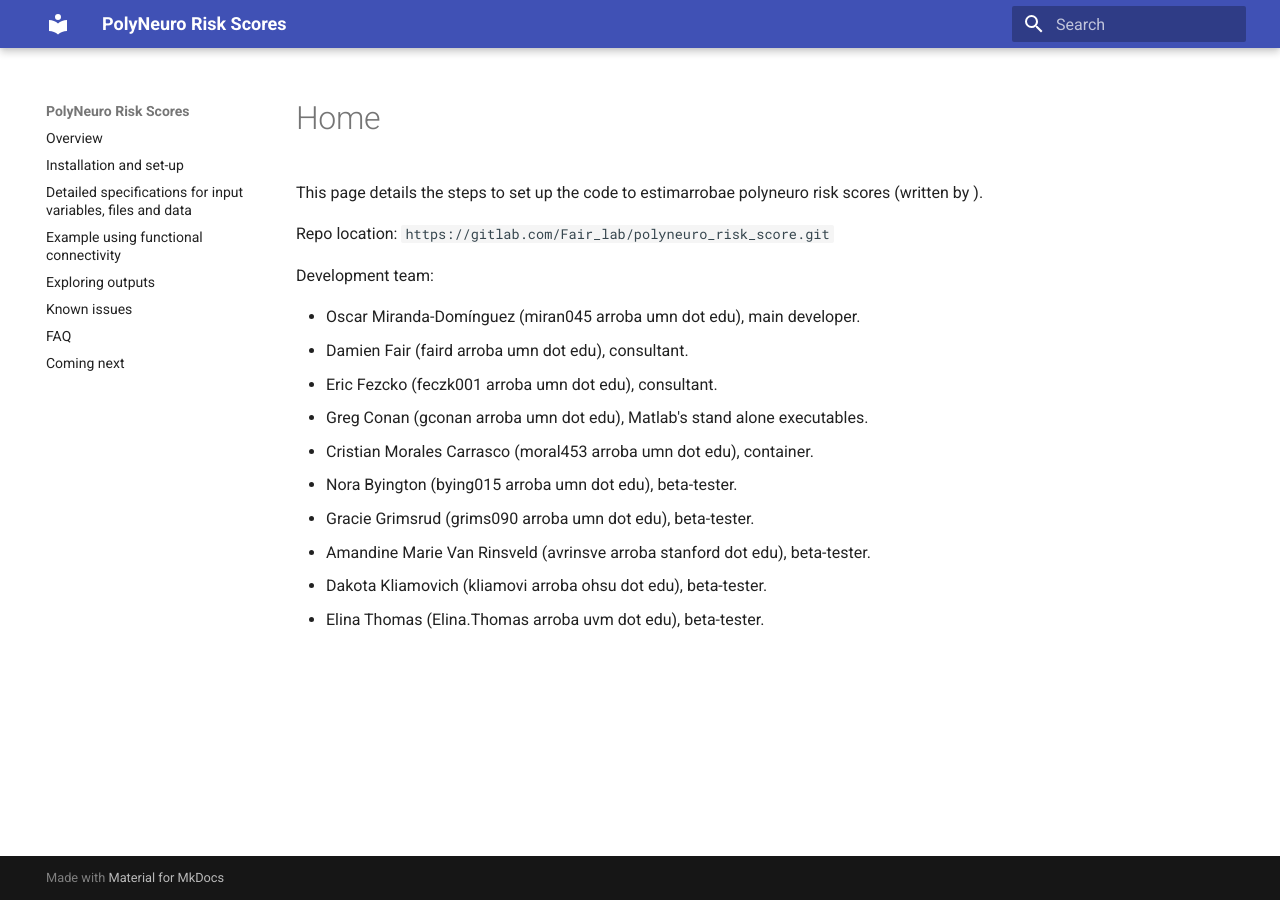
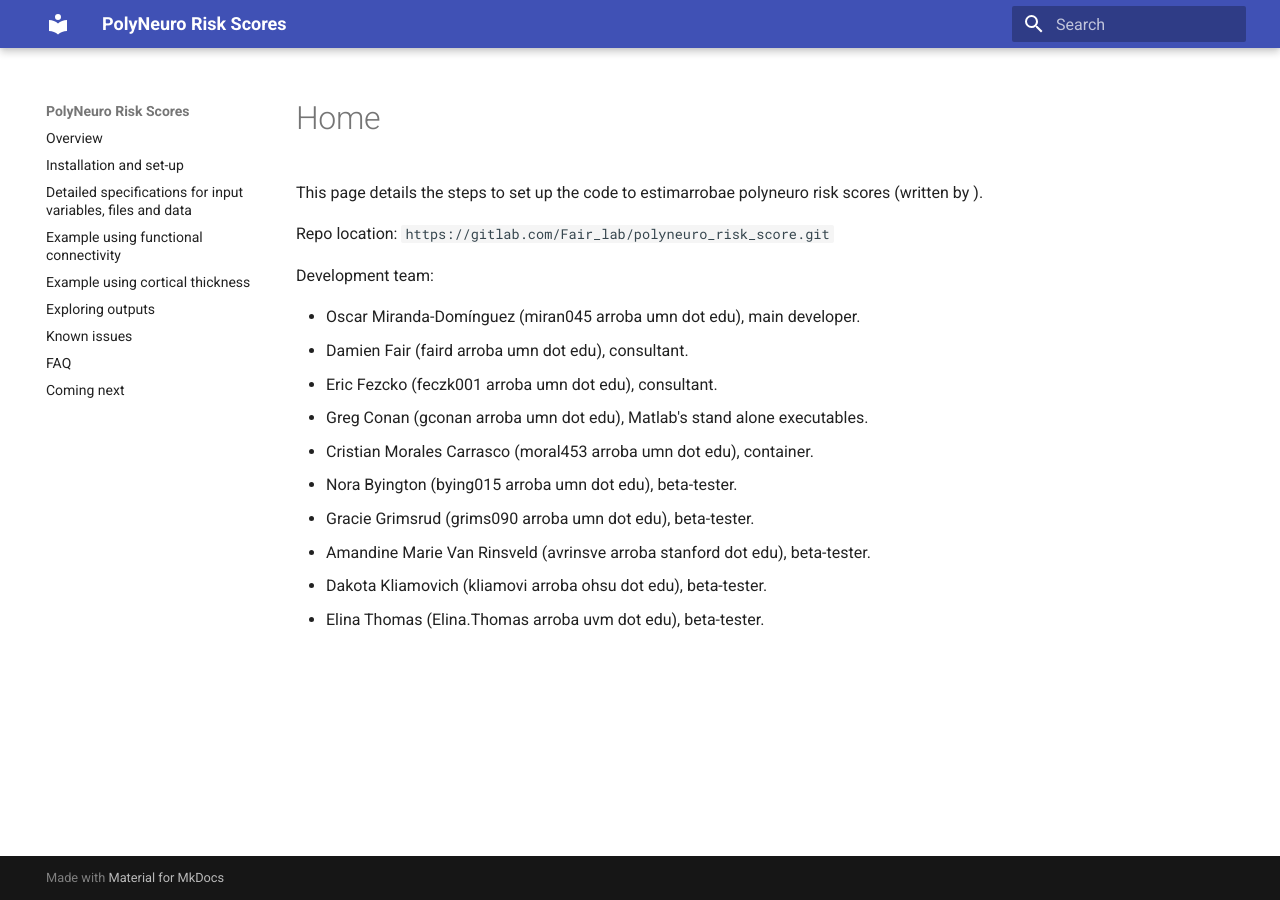
Before and after one commit to omiranda/polyneuro_risk_score, an MkDocs documentation site: the page built from docs/README.md, in a window 1280 px wide. Built offline with MkDocs 1.6.1 and Material for MkDocs 9.7.7, drawn with Linux system fonts in a browser that asks for light colours; old or Windows-style settings are respelled for this version of MkDocs.

Commit message:
Update mkdocs.yml

```diff
--- a/mkdocs.yml
+++ b/mkdocs.yml
@@ -8,7 +8,7 @@ pages:
 - Detailed specifications for input variables, files and data: detailed_description.md
 - Example using functional connectivity: basic_example.md
 #- Example using residualized data: example_using_residuals.md
-# - Example using cortical thickness: going_deeper_1.md
+- Example using cortical thickness: going_deeper_1.md
 - Exploring outputs: exploring_outputs.md
 #- Residualizing imaging data: prewhithening.md
 - Known issues: issues.md
```
